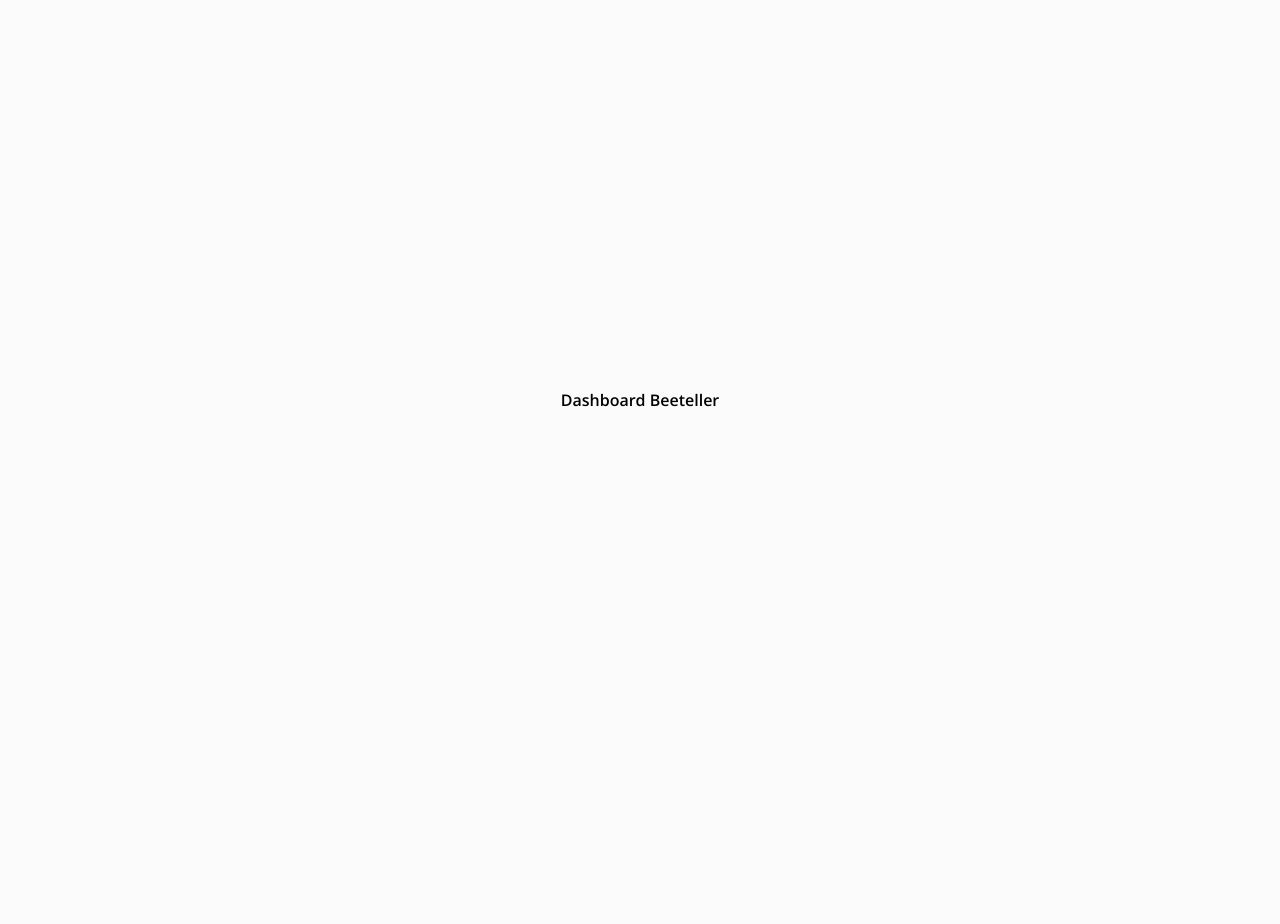
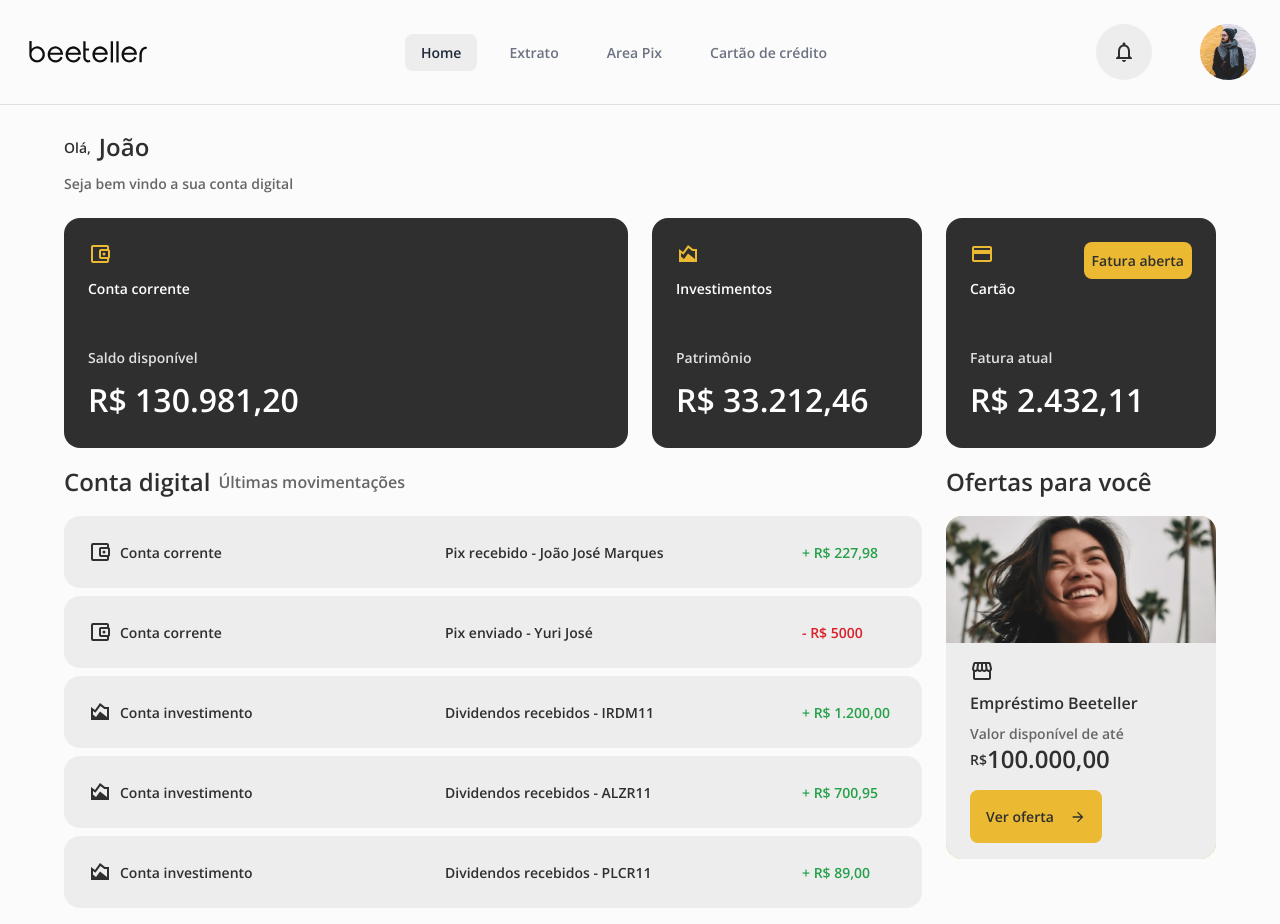
Before and after one commit to lucasl1m/bee-challenge, a React (Vite) app: page / in a window 1280 px wide. Before the commit the page ends 800 px from the top, so only its background shows below. Built offline with nearby package versions, Linux system fonts and the light colour scheme.

Commit message:
feat: add and configure routes

```diff
--- a/src/App.tsx
+++ /dev/null
@@ -1,7 +0,0 @@
-export function App(): JSX.Element {
-    return (
-        <div className="w-full h-screen flex items-center justify-center">
-            <h1 className="">Dashboard Beeteller</h1>
-        </div>
-    );
-}
--- a/src/main.tsx
+++ b/src/main.tsx
@@ -1,11 +1,12 @@
 import React from 'react';
 import ReactDOM from 'react-dom/client';
-import { App } from './App';
 
 import '../src/styles/global.css';
 
+import { AppRoutes } from './routes';
+
 ReactDOM.createRoot(document.getElementById('root') as HTMLElement).render(
     <React.StrictMode>
-        <App />
+        <AppRoutes />
     </React.StrictMode>,
 );
--- /dev/null
+++ b/src/routes/index.tsx
@@ -0,0 +1,23 @@
+import { BrowserRouter, Routes, Route } from 'react-router-dom';
+
+import { Header } from '../components/Header';
+import { Home } from '../pages/Home';
+import { Extract } from '../pages/Extract';
+import { Pix } from '../pages/Pix';
+import { CreditCard } from '../pages/CreditCard';
+
+export function AppRoutes(): JSX.Element {
+    return (
+        <BrowserRouter>
+            <Header />
+            <main className="min-h-full flex-1 mx-4 my-4 lg:mx-16 lg:text-sm lg:mt-6 md:mx-16">
+                <Routes>
+                    <Route path="/" element={<Home />} />
+                    <Route path="/extract" element={<Extract />} />
+                    <Route path="/pix" element={<Pix />} />
+                    <Route path="/credit-card" element={<CreditCard />} />
+                </Routes>
+            </main>
+        </BrowserRouter>
+    );
+}
```
